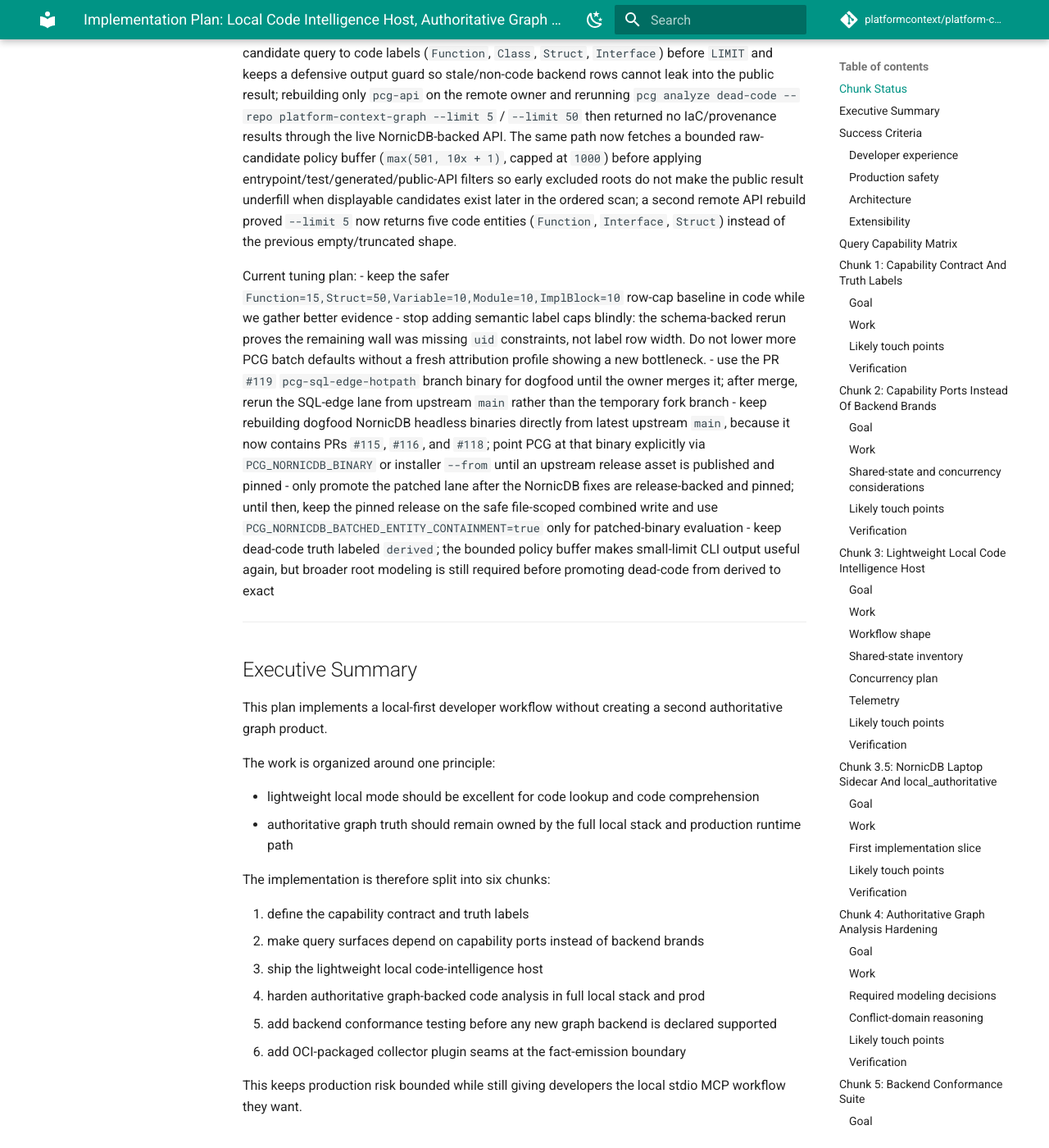
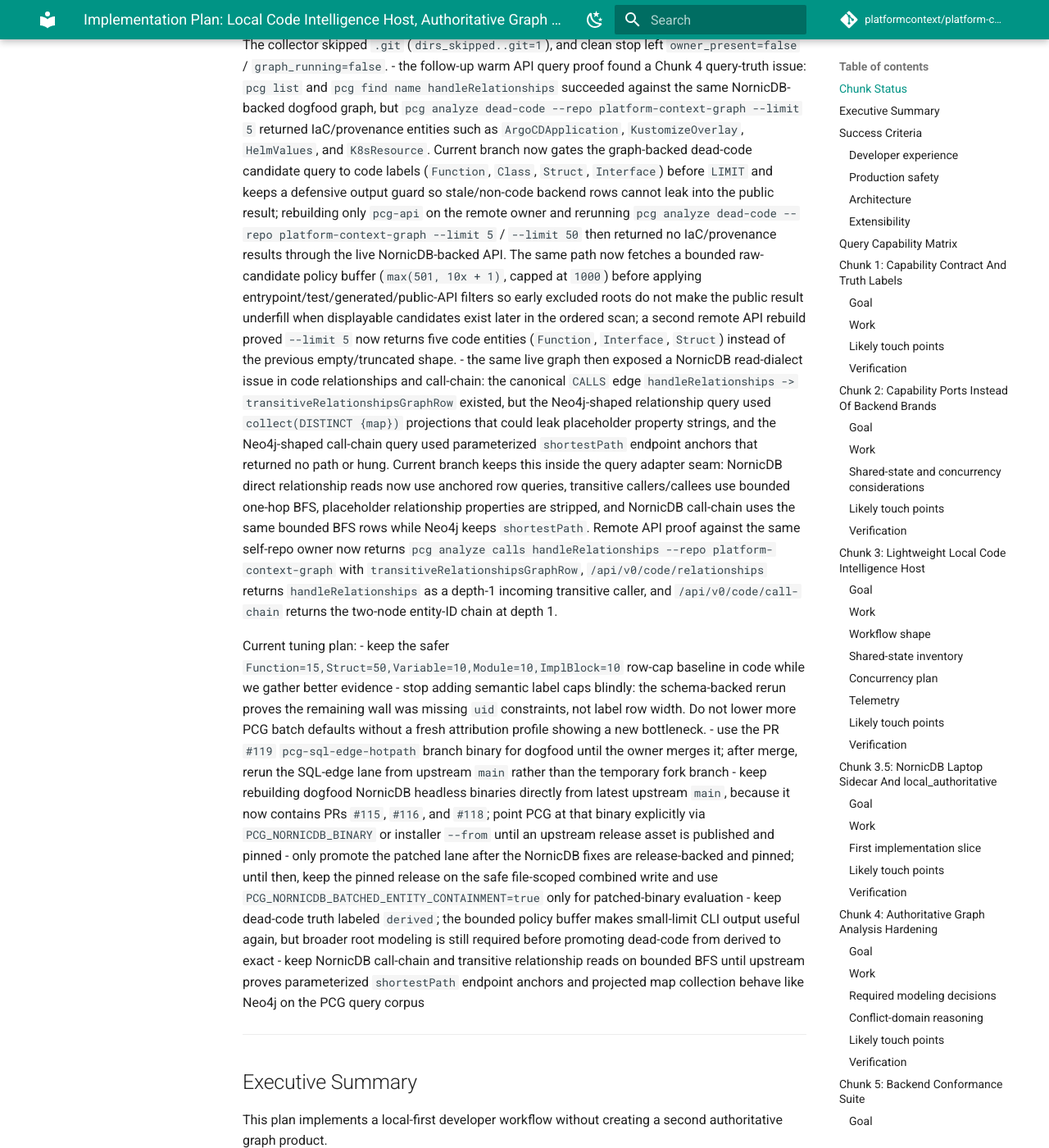
Before and after one commit to platformcontext/platform-context-graph, an MkDocs documentation site: the page built from docs/docs/adrs/2026-04-20-embedded-local-backends-implementation-plan.md, in a window 1280 px wide and 1400 px high, scrolled down 19191 px. Shown: the whole window at 82% size. Built offline with MkDocs 1.6.1 and Material for MkDocs 9.7.7, drawn with Linux system fonts in a browser that asks for light colours; comment, search, counter and statistics services are not loaded; some of the changed text lies outside the part shown.

Commit message:
Document NornicDB query adapter proof

```diff
--- a/docs/docs/adrs/2026-04-20-embedded-local-backends-implementation-plan.md
+++ b/docs/docs/adrs/2026-04-20-embedded-local-backends-implementation-plan.md
@@ -36,6 +36,13 @@
 | 5b | NornicDB conformance across profiles | Not started | — | matrix run vs `local_authoritative`, `local_full_stack`, `production`; PCG-workload perf comparison vs Neo4j baseline |
 | 6 | OCI collector plugin contract | Not started | — | all |
 | 7 | Neo4j deprecation path (contingent on 5b pass) | Not started | — | dual-backend operation docs, migration tooling Neo4j → NornicDB, deprecation window + default flip |
+
+Chunk 4 query-truth addendum: the older table-row wording that graph-backed
+CLI queries were blocked by canonical projection is superseded by the
+2026-04-25 live NornicDB dogfood proof below. The current branch now proves
+direct `CALLS`, transitive caller, and entity-ID call-chain API queries for
+`handleRelationships -> transitiveRelationshipsGraphRow` through the live
+local-authoritative API.
 
 Latest 2026-04-25 NornicDB dogfood evidence:
 - the narrower `Function=10` lane lowered per-statement cost but over-fragmented the self-repo run, so the built-in row cap now moves to `Function=15`
@@ -76,6 +83,7 @@
 - PR `#119` follow-up commit `26b901f` resolves the last Copilot thread by making the unindexed `SqlFunction.uid` fallback coverage explicit. Until PR `#119` merges and a release asset is pinned, PCG dogfood and `local_authoritative` validation should use the `pcg-sql-edge-hotpath` branch binary explicitly through `PCG_NORNICDB_BINARY` / installer `--from`.
 - the remote self-repo rerun against that exact `#119` binary and PCG commit `5db74ae5` kept the ~one-minute dogfood envelope: owner start `2026-04-25T10:37:11Z`, code-call projection cycle completed `2026-04-25T10:38:20Z` (~`69s`), source-local projection `34.120669469s`, canonical phase-group write `27.299008161s`, `sql_relationship_materialization` `2.629018298s`, `semantic_entity_materialization` `4.870551017s`, and code-call projection `4.302299486s`. The collector skipped `.git` (`dirs_skipped..git=1`), and clean stop left `owner_present=false` / `graph_running=false`.
 - the follow-up warm API query proof found a Chunk 4 query-truth issue: `pcg list` and `pcg find name handleRelationships` succeeded against the same NornicDB-backed dogfood graph, but `pcg analyze dead-code --repo platform-context-graph --limit 5` returned IaC/provenance entities such as `ArgoCDApplication`, `KustomizeOverlay`, `HelmValues`, and `K8sResource`. Current branch now gates the graph-backed dead-code candidate query to code labels (`Function`, `Class`, `Struct`, `Interface`) before `LIMIT` and keeps a defensive output guard so stale/non-code backend rows cannot leak into the public result; rebuilding only `pcg-api` on the remote owner and rerunning `pcg analyze dead-code --repo platform-context-graph --limit 5` / `--limit 50` then returned no IaC/provenance results through the live NornicDB-backed API. The same path now fetches a bounded raw-candidate policy buffer (`max(501, 10x + 1)`, capped at `1000`) before applying entrypoint/test/generated/public-API filters so early excluded roots do not make the public result underfill when displayable candidates exist later in the ordered scan; a second remote API rebuild proved `--limit 5` now returns five code entities (`Function`, `Interface`, `Struct`) instead of the previous empty/truncated shape.
+- the same live graph then exposed a NornicDB read-dialect issue in code relationships and call-chain: the canonical `CALLS` edge `handleRelationships -> transitiveRelationshipsGraphRow` existed, but the Neo4j-shaped relationship query used `collect(DISTINCT {map})` projections that could leak placeholder property strings, and the Neo4j-shaped call-chain query used parameterized `shortestPath` endpoint anchors that returned no path or hung. Current branch keeps this inside the query adapter seam: NornicDB direct relationship reads now use anchored row queries, transitive callers/callees use bounded one-hop BFS, placeholder relationship properties are stripped, and NornicDB call-chain uses the same bounded BFS rows while Neo4j keeps `shortestPath`. Remote API proof against the same self-repo owner now returns `pcg analyze calls handleRelationships --repo platform-context-graph` with `transitiveRelationshipsGraphRow`, `/api/v0/code/relationships` returns `handleRelationships` as a depth-1 incoming transitive caller, and `/api/v0/code/call-chain` returns the two-node entity-ID chain at depth 1.
 
 Current tuning plan:
 - keep the safer `Function=15,Struct=50,Variable=10,Module=10,ImplBlock=10` row-cap baseline in code while we gather better evidence
@@ -84,6 +92,7 @@
 - keep rebuilding dogfood NornicDB headless binaries directly from latest upstream `main`, because it now contains PRs `#115`, `#116`, and `#118`; point PCG at that binary explicitly via `PCG_NORNICDB_BINARY` or installer `--from` until an upstream release asset is published and pinned
 - only promote the patched lane after the NornicDB fixes are release-backed and pinned; until then, keep the pinned release on the safe file-scoped combined write and use `PCG_NORNICDB_BATCHED_ENTITY_CONTAINMENT=true` only for patched-binary evaluation
 - keep dead-code truth labeled `derived`; the bounded policy buffer makes small-limit CLI output useful again, but broader root modeling is still required before promoting dead-code from derived to exact
+- keep NornicDB call-chain and transitive relationship reads on bounded BFS until upstream proves parameterized `shortestPath` endpoint anchors and projected map collection behave like Neo4j on the PCG query corpus
 
 ---
 
```
Also changed, not shown: docs/docs/adrs/2026-04-22-nornicdb-graph-backend-candidate.md (+1 -0 lines).
